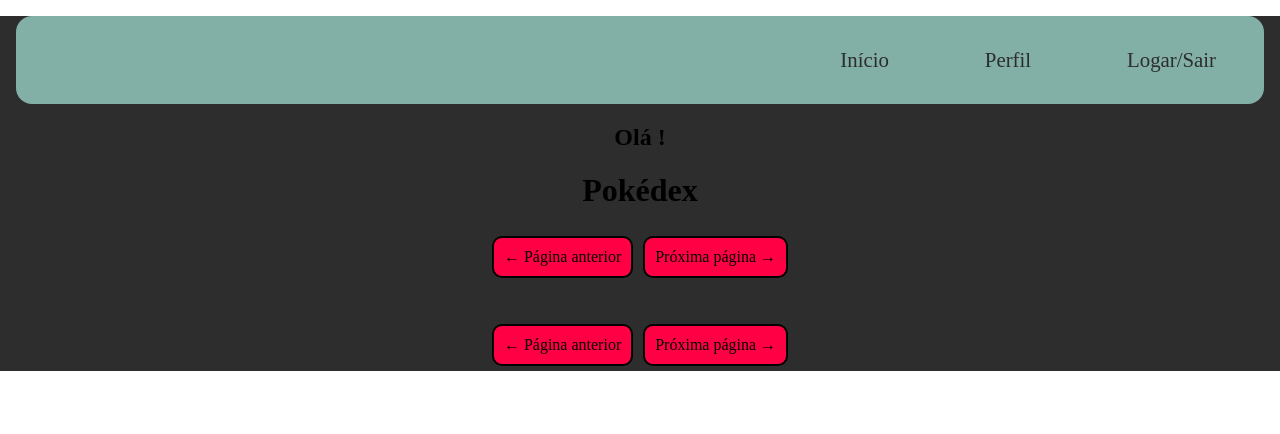
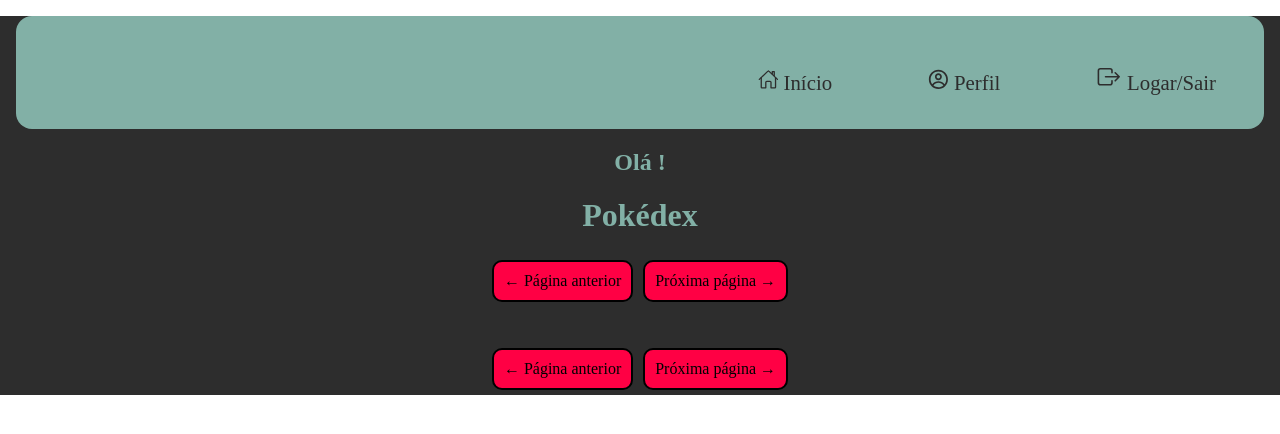
Before and after one commit to lucsap/Pokedex_CJR_01, a React (Create React App) app in the folder pokedex/: page / in a window 1280 px wide. Shown: the top 434 px of the page. Built offline with nearby package versions, Linux system fonts and the light colour scheme; no server answers.

Commit message:
feat: icons navegação

```diff
--- a/pokedex/src/components/navbar.js
+++ b/pokedex/src/components/navbar.js
@@ -1,5 +1,5 @@
 import styled from 'styled-components'
-import { CgPokemon, CgProfile } from 'react-icons/cg';
+import { CgProfile } from 'react-icons/cg';
 import { IoExitOutline,  IoHomeOutline} from "react-icons/io5";
 
 export const Menu = styled.header`
@@ -20,13 +20,23 @@
     padding: 1rem 2rem;
 `
 
+export const Exit = styled.div`
+    font-Size: 1.6rem;
+    display: inline-block;
+    margin-top: 1rem;
+
+`
+
+
 function Navbar(props) {
     return(
         <Menu>
             <ul>
-                <A href="../main">Início</A>
-                <A href="../pokemons">Perfil</A>
-                <A href="../login">Logar/Sair</A>
+                <A href="../main"><IoHomeOutline/> Início</A>
+                <A href="../pokemons"><CgProfile/> Perfil</A>
+                <A href="../login"><Exit>
+                    <IoExitOutline />
+                </Exit> Logar/Sair</A>
             </ul>
         </Menu>
     )
--- a/pokedex/src/pages/login/login.js
+++ b/pokedex/src/pages/login/login.js
@@ -48,8 +48,10 @@
                 />
                 <br/>
                 <br/>
-                <button onClick={handleSubmit}>Fazer login</button>
-                <button onClick={handleCreate}>Criar usuário</button>
+                <form method="get" action="../main/main">
+                    <button type="submit" onClick={handleSubmit}>Fazer login</button>
+                    <button type="submit" onClick={handleCreate}>Criar usuário</button>
+                </form>
             </Contents>
 
         </div>
--- a/pokedex/src/pages/main/main.js
+++ b/pokedex/src/pages/main/main.js
@@ -20,6 +20,10 @@
     background-color: #ffbf00;
   }
 `;
+
+const Hi = styled.div`
+  color: #82b0a6;
+`
 
 function Main(){
       const [pages,setPage] = useState(1)
@@ -108,11 +112,13 @@
           </ul>
         </div> */}
         <div>
+        <Titles title={"Pokedex - Home"} />
           <Navbar us={isLogged}/>
-          <h2>Olá {user}!</h2>
+          <Hi>
+            <h2>Olá {user}!</h2>
+            <h1>Pokédex</h1>
+          </Hi>
         </div>
-        <Titles title={"Pokedex - Home"} />
-        <h1>Pokédex</h1>
         <Input type="button"  onClick={prevPage}> &larr; Página anterior </Input>
         <Input type="button" onClick={nextPage}> Próxima página &rarr; </Input>
         <br/>
```
